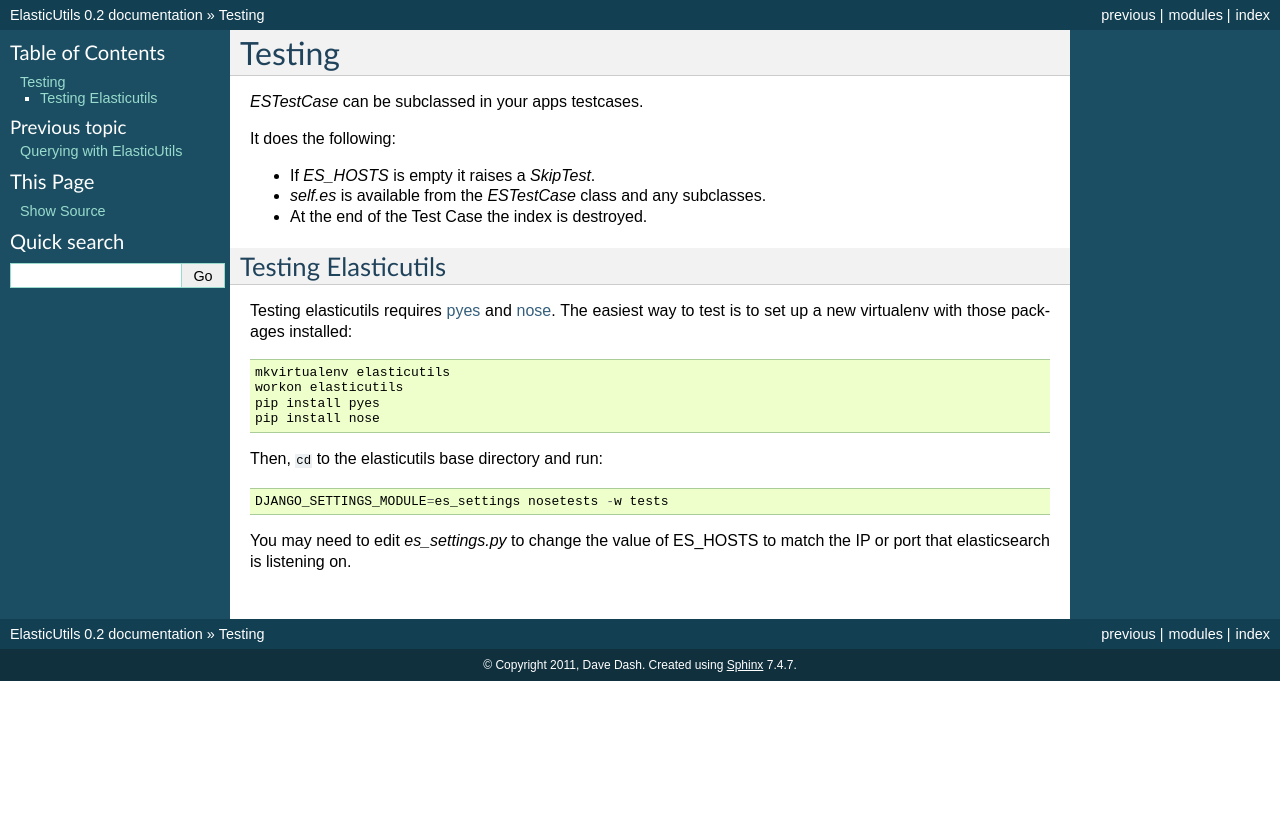
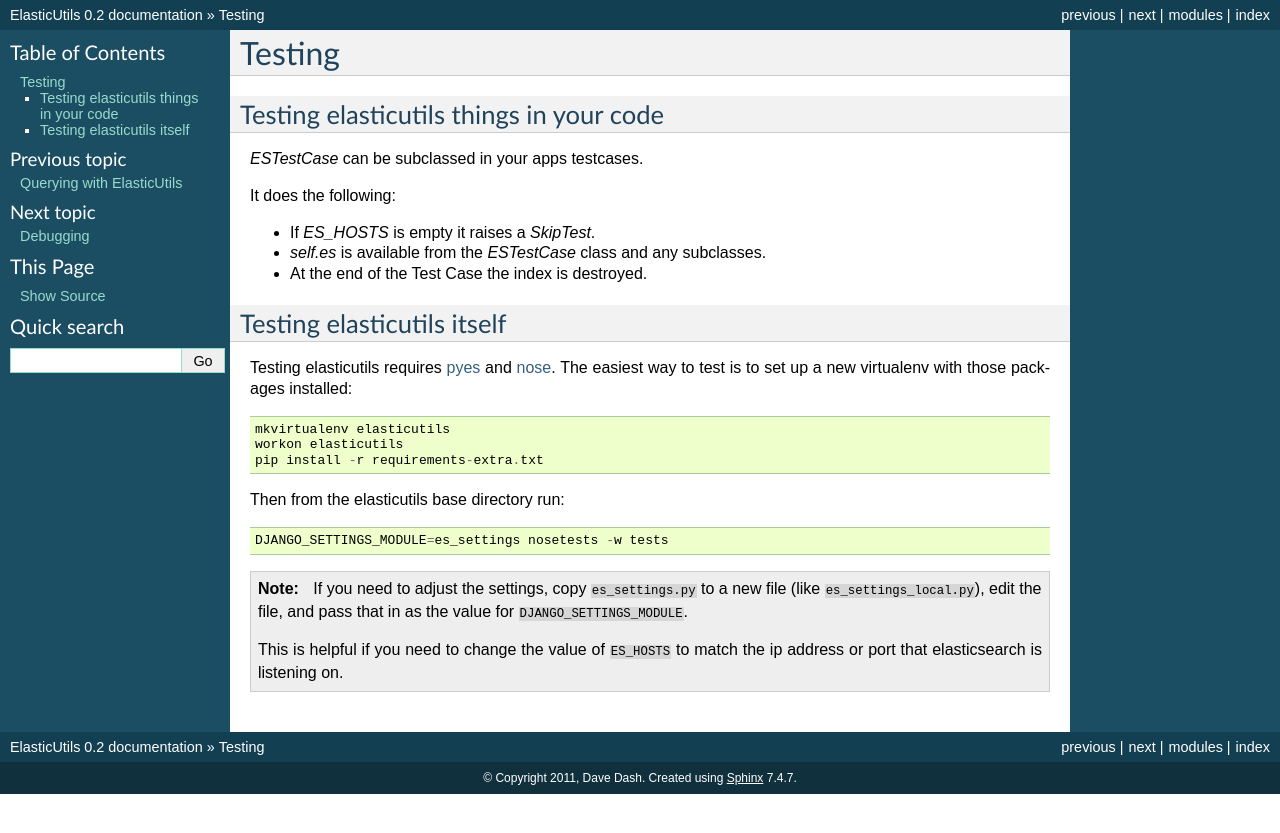
Before and after one commit to mozilla/elasticutils, a Sphinx documentation site: the page built from docs/testing.rst, in a window 1280 px wide. Shown: the top 833 px of the page. Built offline with Sphinx 7.4.7, drawn with Linux system fonts in a browser that asks for light colours.

Commit message:
Add debugging docs; tweak testing docs
* added a note about elasticsearch-head
* added Rob's suggestions on debugging with ES_DUMP_CURL
* tweaked the text of the testing docs to make it easier to parse

```diff
--- a/docs/index.rst
+++ b/docs/index.rst
@@ -36,3 +36,4 @@
   django
   queries
   testing
+  debugging
--- a/docs/testing.rst
+++ b/docs/testing.rst
@@ -1,6 +1,9 @@
 =======
 Testing
 =======
+
+Testing elasticutils things in your code
+========================================
 
 `ESTestCase` can be subclassed in your apps testcases.
 
@@ -11,24 +14,28 @@
 * At the end of the Test Case the index is destroyed.
 
 
-Testing Elasticutils
---------------------
+Testing elasticutils itself
+===========================
 
 Testing elasticutils requires pyes_ and nose_. The easiest way to test is
 to set up a new virtualenv with those packages installed::
 
     mkvirtualenv elasticutils
     workon elasticutils
-    pip install pyes
-    pip install nose
+    pip install -r requirements-extra.txt
 
-Then, ``cd`` to the elasticutils base directory and run::
+Then from the elasticutils base directory run::
 
     DJANGO_SETTINGS_MODULE=es_settings nosetests -w tests
 
-You may need to edit `es_settings.py` to change the value of ES_HOSTS to match
-the IP or port that elasticsearch is listening on.
+.. Note::
+
+   If you need to adjust the settings, copy ``es_settings.py`` to a
+   new file (like ``es_settings_local.py``), edit the file, and pass
+   that in as the value for ``DJANGO_SETTINGS_MODULE``.
+
+   This is helpful if you need to change the value of ``ES_HOSTS`` to
+   match the ip address or port that elasticsearch is listening on.
 
 .. _pyes: http://pypi.python.org/pypi/pyes/
-
 .. _nose: http://somethingaboutorange.com/mrl/projects/nose/
```
Also changed, not shown: docs/debugging.rst (added, +42 -0 lines).
